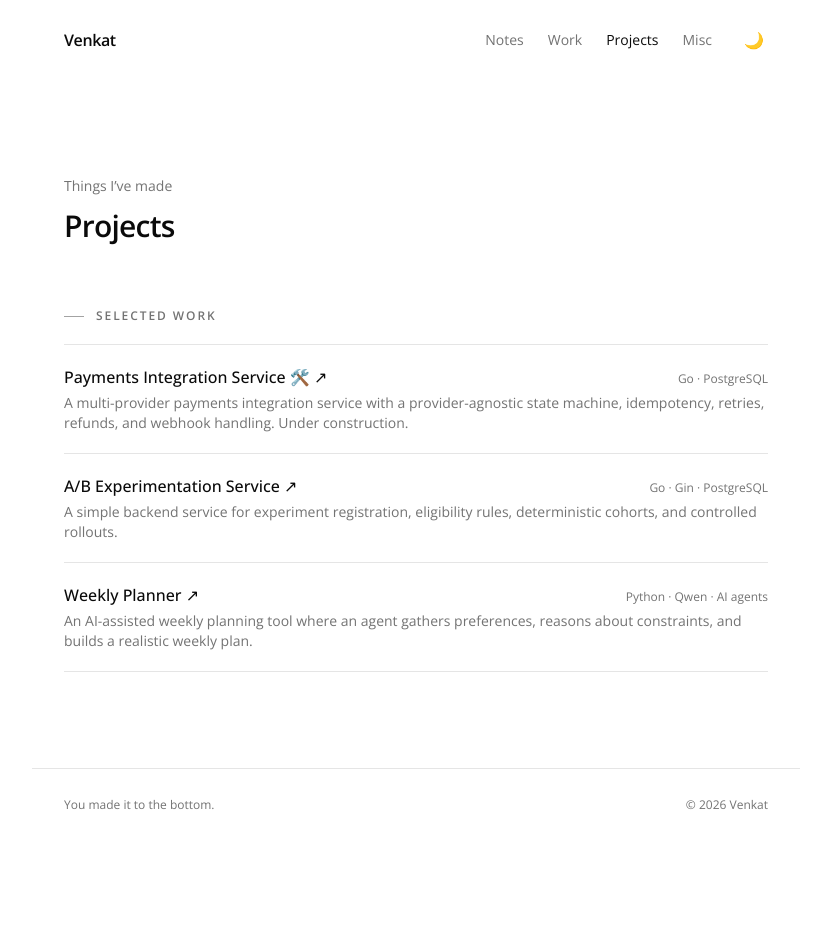
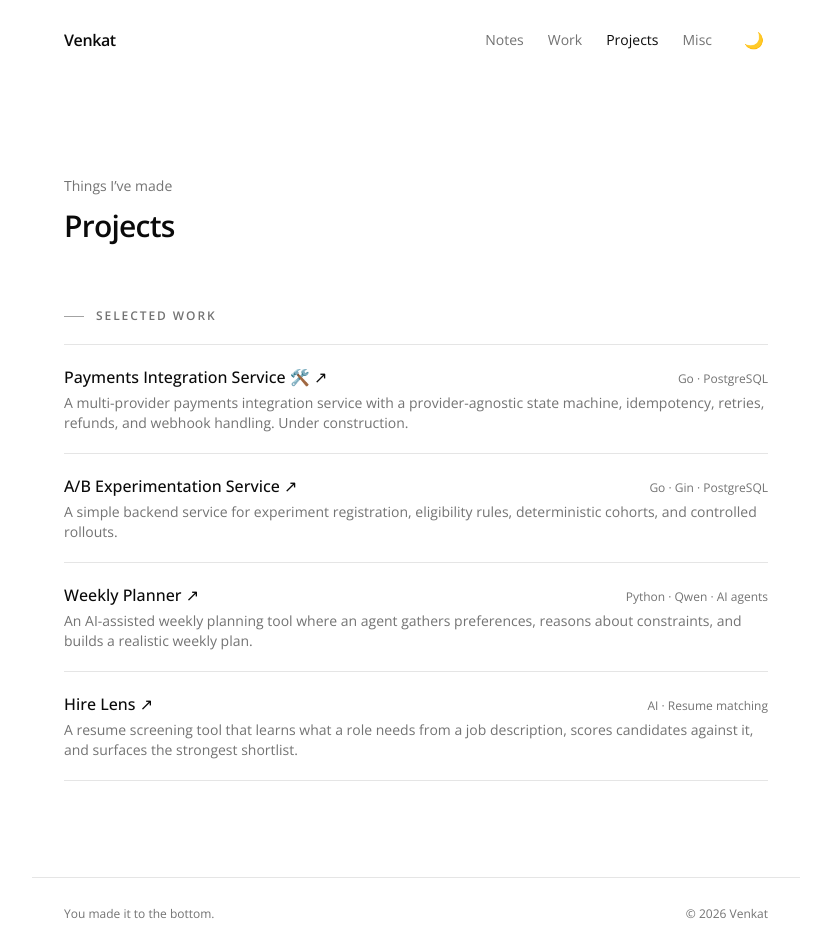
Before and after one commit to venkxycodes/portfolio, a React (Vite) app: page /projects in a window 1280 px wide. Shown: the whole page, without its empty margins (224-1055 px from the left). Before the commit the page ends 841 px from the top, so only its background shows below. Built offline with nearby package versions, Linux system fonts and the light colour scheme.

Commit message:
Add Hire Lens to projects

```diff
--- a/src/data/projects.ts
+++ b/src/data/projects.ts
@@ -2,4 +2,5 @@ export const projects = [
   { name: 'Payments Integration Service 🛠️', description: 'A multi-provider payments integration service with a provider-agnostic state machine, idempotency, retries, refunds, and webhook handling. Under construction.', stack: 'Go · PostgreSQL', url: 'https://github.com/venkxycodes/payments' },
   { name: 'A/B Experimentation Service', description: 'A simple backend service for experiment registration, eligibility rules, deterministic cohorts, and controlled rollouts.', stack: 'Go · Gin · PostgreSQL', url: 'https://github.com/venkxycodes/ab-experiments' },
   { name: 'Weekly Planner', description: 'An AI-assisted weekly planning tool where an agent gathers preferences, reasons about constraints, and builds a realistic weekly plan.', stack: 'Python · Qwen · AI agents', url: 'https://github.com/venkxycodes/weekly-planner' },
+  { name: 'Hire Lens', description: 'A resume screening tool that learns what a role needs from a job description, scores candidates against it, and surfaces the strongest shortlist.', stack: 'AI · Resume matching', url: 'https://github.com/venkxycodes/hire-lens' },
 ]
```
